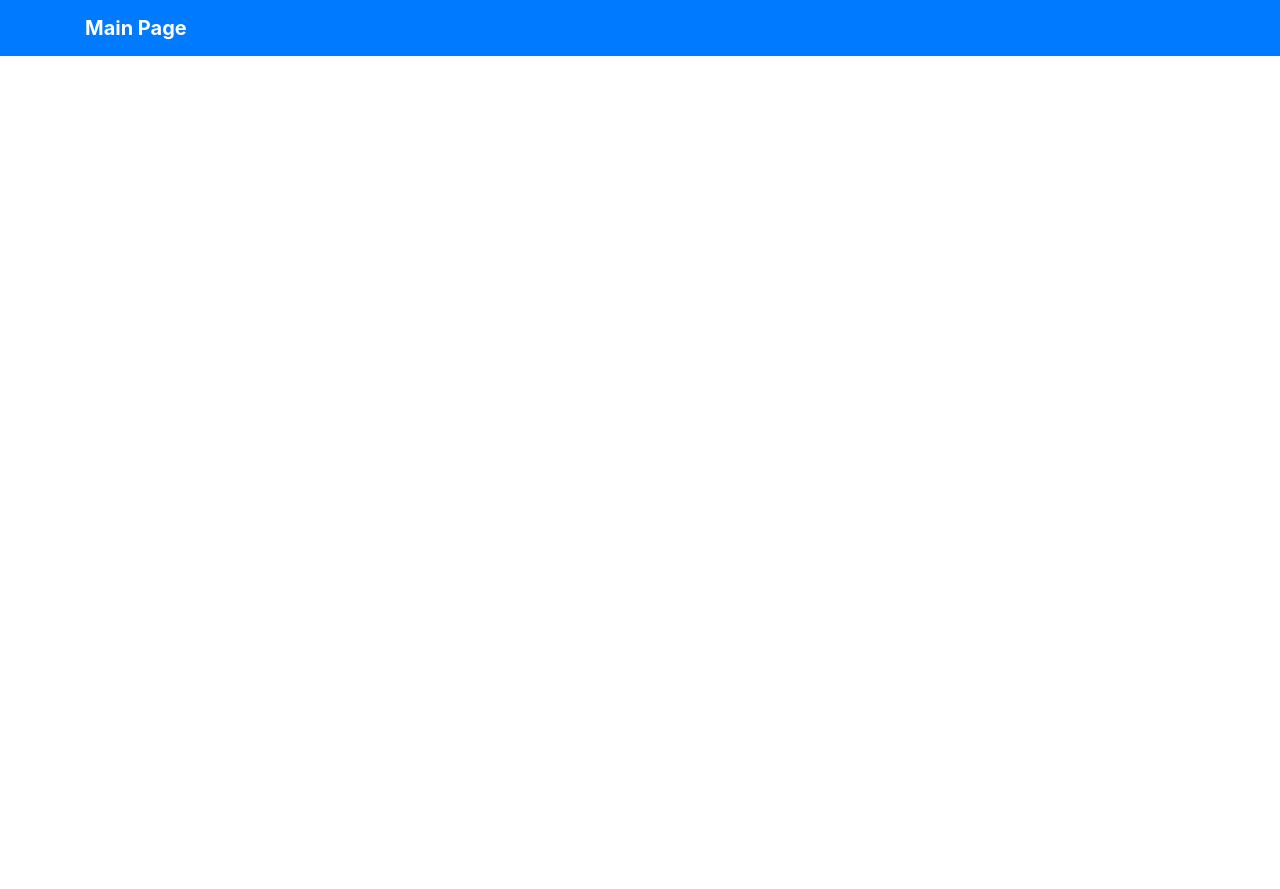
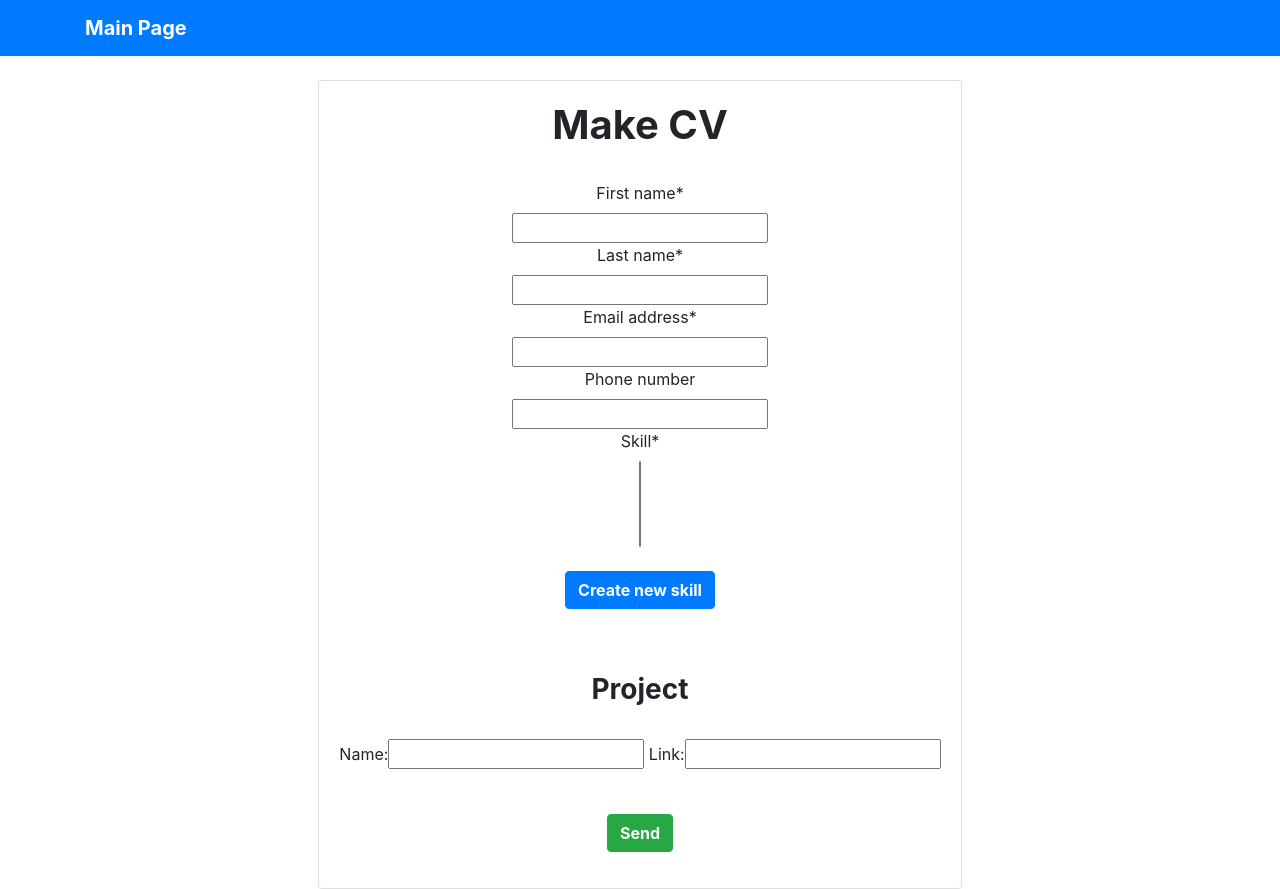
Before and after one commit to EngRobot33/CVMayker, a Django app: page /resume/ in a window 1280 px wide. Before the commit the page ends 56 px from the top, so only its background shows below. Run offline with Django 3.2, Linux system fonts and the light colour scheme; data that the repository does not hold is empty; some libraries are stand-ins or nearby versions.

Commit message:
Add create new skill by job-seeker feature

```diff
--- a/account/forms.py
+++ b/account/forms.py
@@ -18,3 +18,9 @@ class JobSeekerForm(forms.ModelForm):
     class Meta:
         model = JobSeeker
         fields = ('first_name', 'last_name', 'email', 'phone_number', 'skills',)
+
+
+class SkillCreateForm(forms.ModelForm):
+    class Meta:
+        model = Skill
+        fields = ('title', )
--- a/account/urls.py
+++ b/account/urls.py
@@ -11,6 +11,6 @@ urlpatterns = [
     path('export_excel/', export_excel, name='export-excel'),
     path('search_result/', search_result, name='search-result'),
     path('panel/sort/<str:field>', sort, name='sort'),
-    path('projects/', multiple_projects, name='multiple-projects'),
     path('resume/', resume, name='resume'),
+    path('skill/create/', create_skill, name='create-skill'),
 ]
--- a/account/views.py
+++ b/account/views.py
@@ -1,9 +1,9 @@
+from django.contrib import messages
 from django.contrib.auth import authenticate
 from django.contrib.auth.decorators import login_required
 from django.contrib.auth import login as auth_login
 from django.contrib.auth import logout as auth_logout
 from django.db.models import Q
-from django.forms import formset_factory
 from django.http import HttpResponse
 from django.shortcuts import render, redirect
 from django.utils import timezone
@@ -112,26 +112,31 @@ def sort(request, field):
 
 @logout_required()
 def resume(request):
+    project_form = ProjectForm()
+    jobseeker_form = JobSeekerForm()
     if request.method == "POST":
-        form = JobSeekerForm(request.POST)
+        project_form = ProjectForm(request.POST)
+
+        if project_form.is_valid():
+            pass
+        else:
+            return render(request, 'cvmaker/resume.html', {'form': jobseeker_form, 'formset': project_form})
+
+    return render(request, 'cvmaker/resume.html', {'form': jobseeker_form, 'formset': project_form})
+
+
+@logout_required()
+def create_skill(request):
+    form = SkillCreateForm()
+    if request.method == "POST":
+        form = SkillCreateForm(request.POST)
 
         if form.is_valid():
-            pass
+            skill = Skill()
+            skill.title = form.cleaned_data['title']
+            skill.save()
+            messages.success(request, 'Your skill added successfully.')
         else:
-            return render(request, 'cvmaker/resume.html', {'form': form})
-    else:
-        form = JobSeekerForm()
+            render(request, 'cvmaker/skill_create.html', {'form': form})
 
-    return render(request, 'cvmaker/resume.html', {'form': form})
-
-
-def multiple_projects(request):
-    ProjectFormSet = formset_factory(ProjectForm, extra=3)
-    if request.method == 'POST':
-        formset = ProjectFormSet(request.POST)
-        if formset.is_valid():
-            pass
-    else:
-        formset = ProjectFormSet()
-
-    return render(request, 'cvmaker/resume.html', {'formset': formset})
+    return render(request, 'cvmaker/skill_create.html', {'form': form})
--- a/templates/cvmaker/resume.html
+++ b/templates/cvmaker/resume.html
@@ -4,4 +4,23 @@
 
 {% block content %}
 
+    {% load crispy_forms_tags %}
+
+    <div class ="card text-center">
+        <div class ="card-body">
+            <h1><strong>Make CV</strong></h1><br>
+            <form method="POST" enctype="multipart/form-data"> {% csrf_token %}
+                {{ form|crispy }}
+                <br>
+                <p><a href="{% url 'account:create-skill' %}" class="btn btn-primary">
+                    <strong>Create new skill</strong></a></p>
+                <br><br>
+                <h3><strong>Project</strong></h3><br>
+                <p>{{ formset }}</p>
+               <br>
+               <button class="btn btn-success" type="submit" ><strong>Send</strong></button>
+            </form>
+        </div>
+    </div>
+
 {% endblock %}
```
Also changed, not shown: templates/cvmaker/skill_create.html (added, +23 -0 lines).
